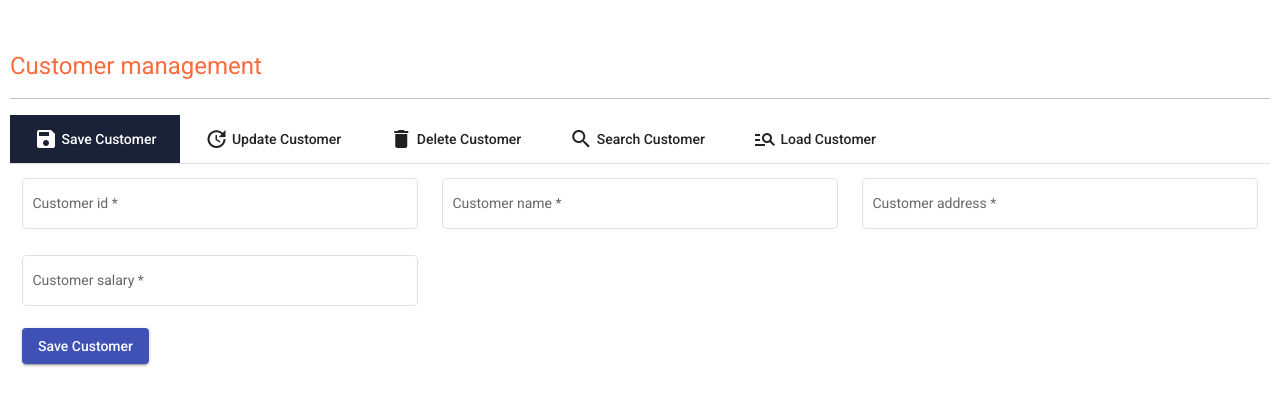
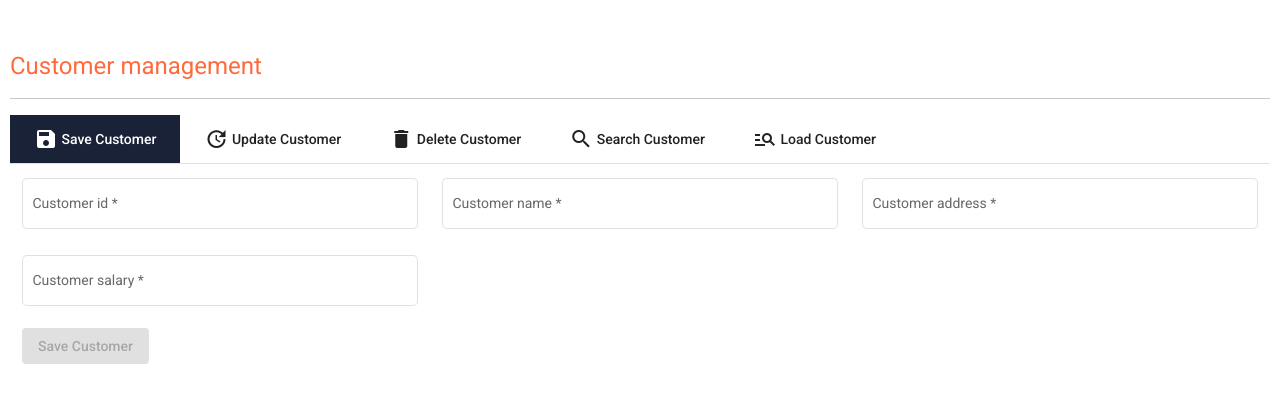
Before and after one commit to Tharindu37/Angular_Thogakade, an Angular app: page /customer/save in a window 1280 px wide. Shown: the top 406 px of the page. Built offline with nearby package versions, Linux system fonts and the light colour scheme.

Commit message:
Dissabled button

```diff
--- a/src/app/modules/customer/components/save-customer/save-customer.component.html
+++ b/src/app/modules/customer/components/save-customer/save-customer.component.html
@@ -27,7 +27,7 @@
           </mat-form-field>
         </div>
         <div class="col-sm-12">
-          <button type="submit" mat-raised-button color="primary">Save Customer</button>
+          <button [disabled]="form.invalid" type="submit" mat-raised-button color="primary">Save Customer</button>
         </div>
       </div>
     </div>
--- a/src/app/modules/customer/components/save-customer/save-customer.component.ts
+++ b/src/app/modules/customer/components/save-customer/save-customer.component.ts
@@ -20,6 +20,7 @@ export class SaveCustomerComponent implements OnInit {
 
   submitForm(){
     //save
+    console.log("done")
   }
 
   ngOnInit(): void {
```
